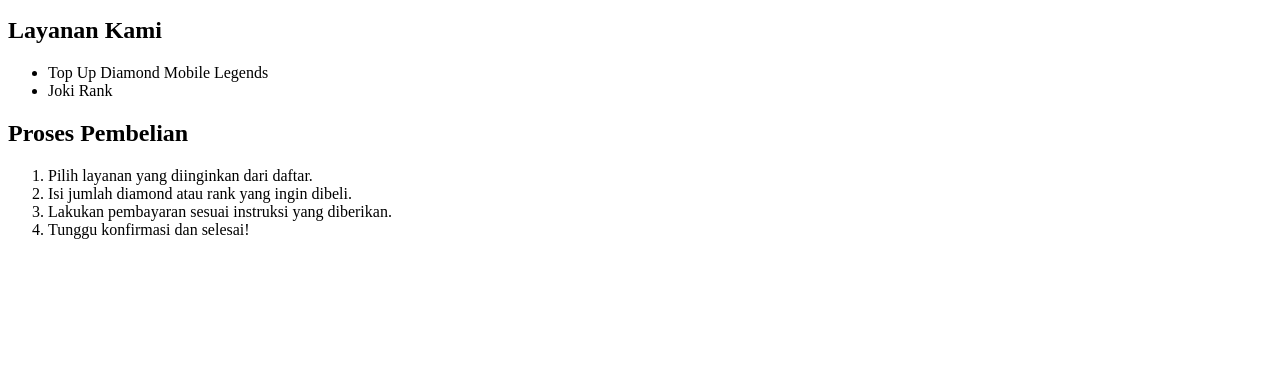
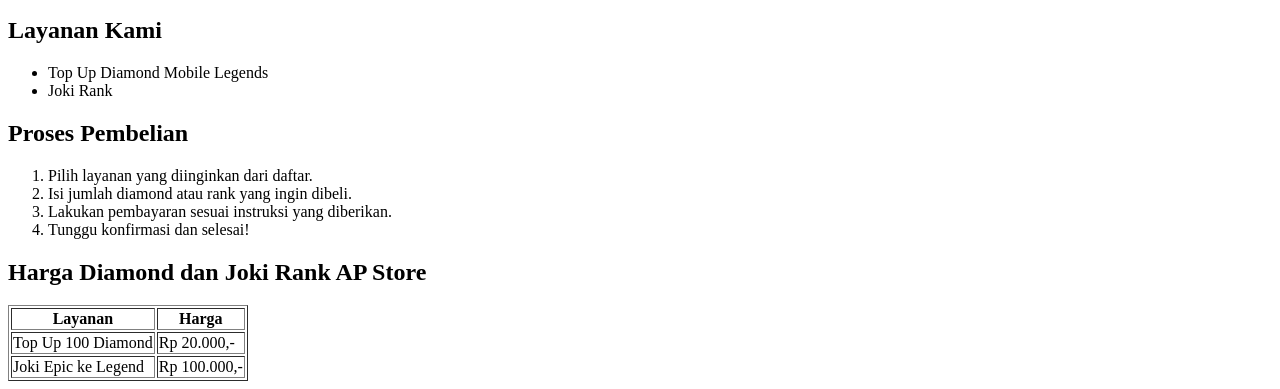
Before and after one commit to Arfiannn/praktikum_html, a plain HTML site: page index.html in a window 1280 px wide. Shown: the part 573-962 px from the top of the page. Before the commit the page ends 828 px from the top, so only its background shows below. Drawn offline with Linux system fonts and the light colour scheme.

Commit message:
5. Membuat Tabel

```diff
--- a/index.html
+++ b/index.html
@@ -54,5 +54,23 @@ href="mailto:info@apstore.com">info@apstore.com</a>.</p>
     <li>Tunggu konfirmasi dan selesai!</li>
     </ol>
 
+    <!-- Tabel Harga Diamond dan Joki Rank AP Store -->
+    <h2>Harga Diamond dan Joki Rank AP Store</h2>
+    <table border="1">
+        <tr>
+            <th>Layanan</th>
+            <th>Harga</th>
+        </tr>
+        <tr>
+            <td>Top Up 100 Diamond</td>
+            <td>Rp 20.000,-</td>
+        </tr>
+        <tr>
+            <td>Joki Epic ke Legend</td>
+            <td>Rp 100.000,-</td>
+    </tr>
+<!-- Tambahkan baris lainnya sesuai dengan harga layanan -->
+    </table>
+
 </body>
 </html
```
